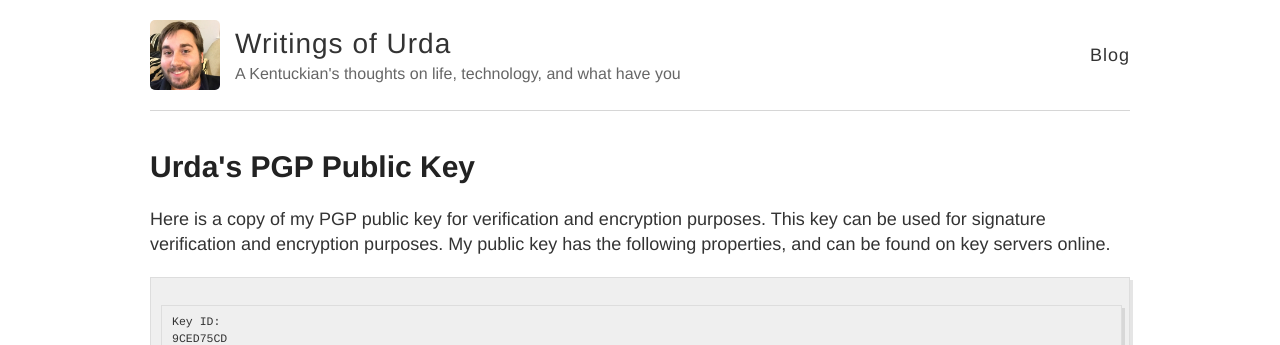
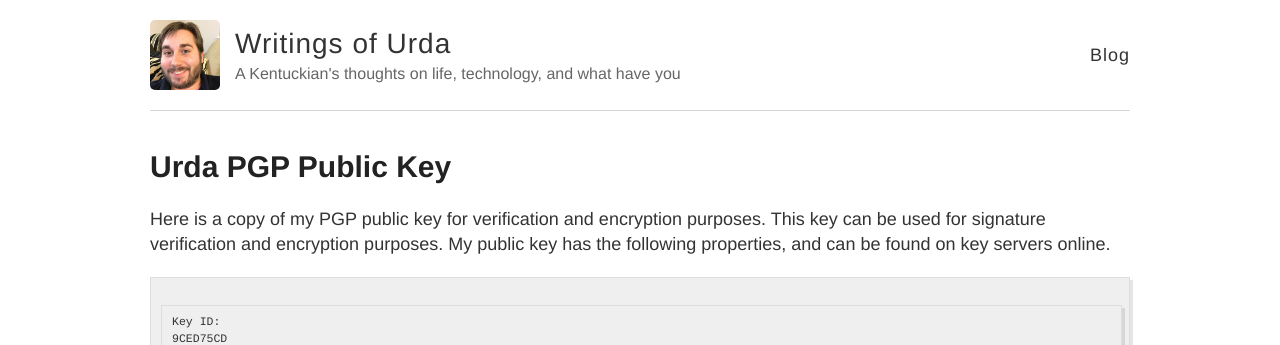
Before and after one commit to urda/website, a Jekyll site: the page built from _posts/2012-07-08-urdas-pgp-public-key.md, in a window 1280 px wide. Shown: the top 345 px of the page. Built offline with Jekyll 4.4.1, drawn with Linux system fonts in a browser that asks for light colours; Markdown is read by kramdown in place of the engine named in the settings.

Commit message:
Drop special chars here

```diff
--- a/_posts/2012-07-08-urdas-pgp-public-key.md
+++ b/_posts/2012-07-08-urdas-pgp-public-key.md
@@ -1,5 +1,5 @@
 ---
-title: Urda's PGP Public Key
+title: Urda PGP Public Key
 layout: post
 
 excerpt: |
```
Also changed, not shown: _posts/2010-11-18-disable-you-have-created-a-service.md (+1 -1 lines).
